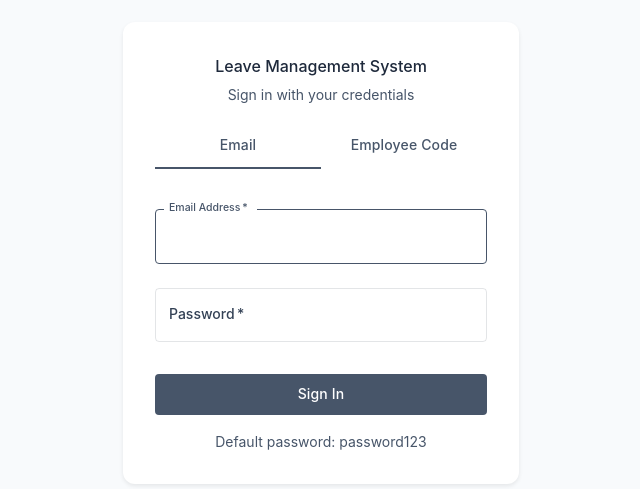
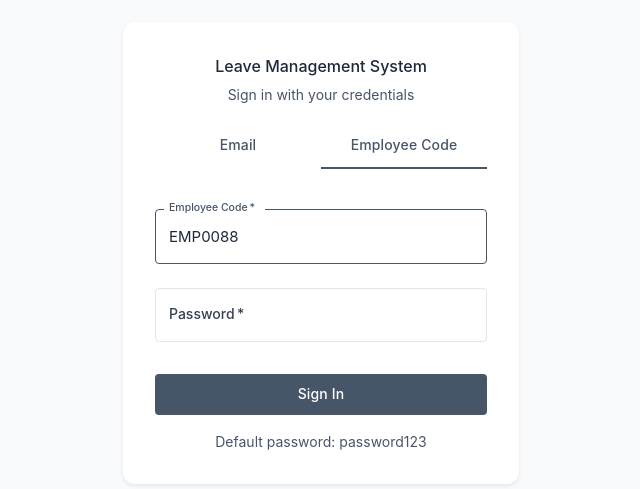
Before and after one commit to RaeesHaider572/ERP-Frontend, a React (Create React App) app: page /login in a window 1280 px wide. Shown: the part 147-636 px from the top of the page, without its empty margins (319-959 px from the left). Built offline with nearby package versions, Linux system fonts and the light colour scheme.

Commit message:
login update

```diff
--- a/src/pages/Login.jsx
+++ b/src/pages/Login.jsx
@@ -7,18 +7,18 @@ import {
     Typography,
     Box,
     Alert,
-    Link,
-    CircularProgress,
     Tab,
-    Tabs
+    Tabs,
+    CircularProgress
 } from "@mui/material";
 import { useAuth } from "../contexts/AuthContext";
 import { useNavigate } from "react-router-dom";
+import { loginWithEmployeeCode } from "../services/authService";
 
 const Login = () => {
-    const [loginMethod, setLoginMethod] = useState(0);
+    const [loginMethod, setLoginMethod] = useState(1); // Default to Employee Code
     const [email, setEmail] = useState("");
-    const [employeeCode, setEmployeeCode] = useState("");
+    const [employeeCode, setEmployeeCode] = useState("EMP0088");
     const [password, setPassword] = useState("");
     const [error, setError] = useState("");
     const [loading, setLoading] = useState(false);
@@ -30,23 +30,52 @@ const Login = () => {
         setError("");
         setLoading(true);
 
-        // Use email or employee code based on tab
-        const identifier = loginMethod === 0 ? email : employeeCode;
+        try {
+            let result;
 
-        if (!identifier || !password) {
+            if (loginMethod === 0) {
+                // Email login
+                if (!email || !password) {
                     setError("Please fill in all fields");
                     setLoading(false);
                     return;
                 }
+                result = await login(email, password);
+            } else {
+                // Employee code login
+                if (!employeeCode || !password) {
+                    setError("Please fill in all fields");
+                    setLoading(false);
+                    return;
+                }
+                // Use the employee code login function
+                const response = await loginWithEmployeeCode(employeeCode, password);
+                if (response.status === "success") {
+                    // Update auth context with user data
+                    const userData = response.data.user;
+                    // The auth context will pick up the user from localStorage
+                    // Force a refresh of the auth state
+                    window.location.reload();
+                    navigate("/dashboard");
+                    setLoading(false);
+                    return;
+                } else {
+                    setError(response.message || "Login failed");
+                    setLoading(false);
+                    return;
+                }
+            }
 
-        // For now, use email login (backend will handle both)
-        const result = await login(identifier, password);
             setLoading(false);
-
-        if (result.success) {
+            if (result?.success) {
                 navigate("/dashboard");
             } else {
-            setError(result.message || "Login failed. Please try again.");
+                setError(result?.message || "Login failed. Please try again.");
+            }
+        } catch (err) {
+            console.error("Login error:", err);
+            setError(err.response?.data?.message || "Login failed. Please try again.");
+            setLoading(false);
         }
     };
 
--- a/src/services/authService.js
+++ b/src/services/authService.js
@@ -57,10 +57,37 @@ api.interceptors.response.use(
 // AUTH FUNCTIONS
 // ============================================
 
+// Login with email
 export const login = async (email, password) => {
     try {
         console.log("🔐 Attempting login to:", API_URL);
         const response = await api.post("/auth/login", { email, password });
+        if (response.data.status === "success") {
+            localStorage.setItem("token", response.data.data.token);
+            localStorage.setItem("user", JSON.stringify(response.data.data.user));
+        }
+        return response.data;
+    } catch (error) {
+        console.error("Login error:", error);
+        if (error.code === "ECONNREFUSED" || error.code === "ERR_NETWORK") {
+            const err = new Error(`Cannot connect to server. Please check that the backend is running at ${API_URL}`);
+            err.response = {
+                data: {
+                    status: "error",
+                    message: `Cannot connect to server. Please check that the backend is running at ${API_URL}`
+                }
+            };
+            throw err;
+        }
+        throw error;
+    }
+};
+
+// ✅ NEW: Login with employee code
+export const loginWithEmployeeCode = async (employeeCode, password) => {
+    try {
+        console.log("🔐 Attempting login with employee code:", employeeCode);
+        const response = await api.post("/auth/login/employee-code", { employeeCode, password });
         if (response.data.status === "success") {
             localStorage.setItem("token", response.data.data.token);
             localStorage.setItem("user", JSON.stringify(response.data.data.user));
@@ -130,6 +157,7 @@ export default api;
 
 export const authService = {
     login,
+    loginWithEmployeeCode, // ✅ Added
     register,
     getProfile,
     logout,
```
Lines whose indentation alone changed are shown as unchanged.
